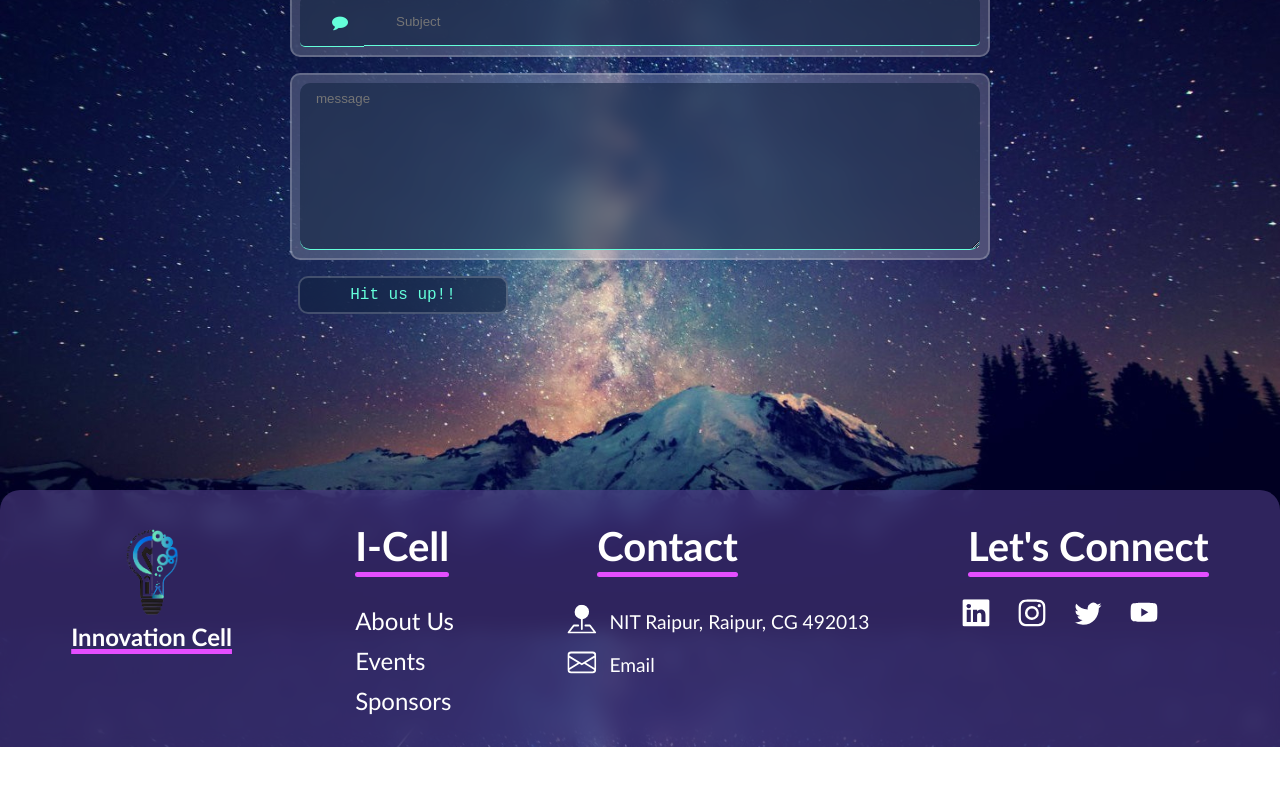
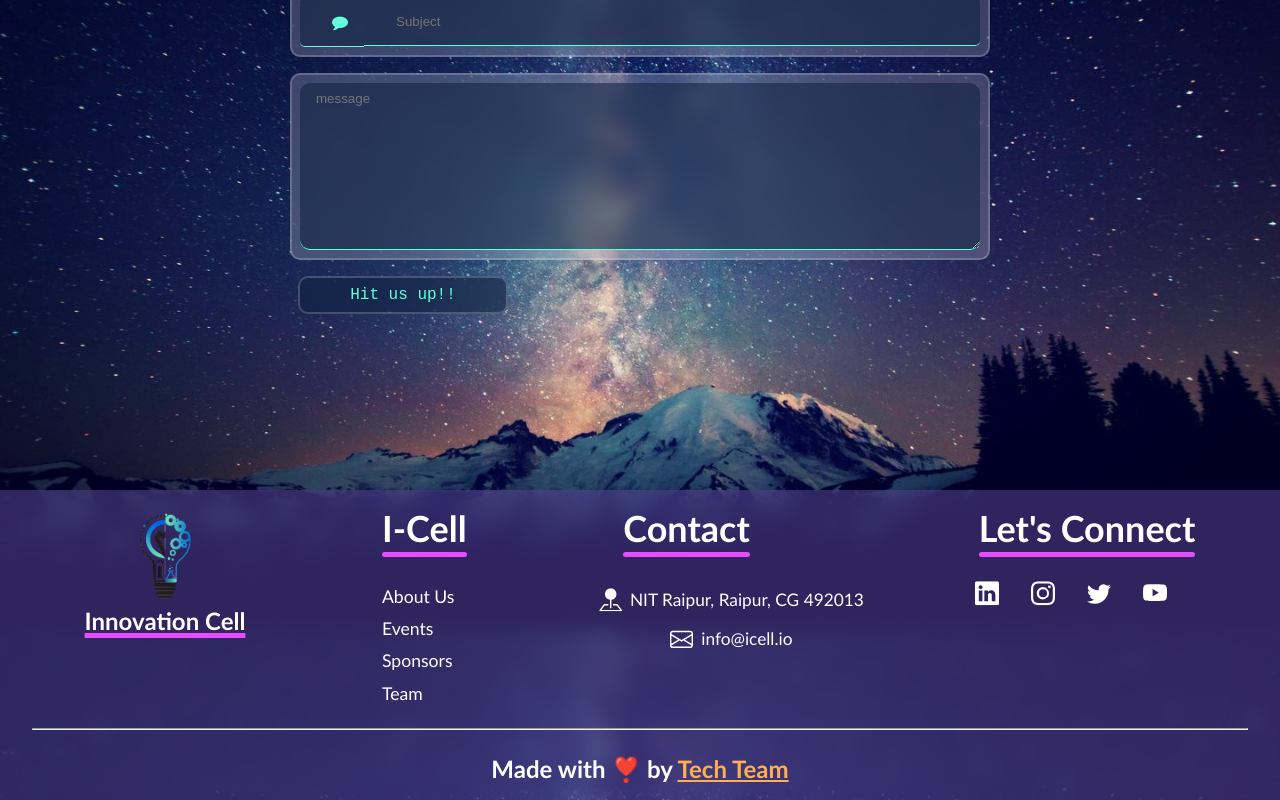
Before and after one commit to lakshmanmulchandani/InnovationCell-Website, a React (Create React App) app in the folder client/: page / in a window 1280 px wide. Shown: the part 7369-8169 px from the top of the page. Before the commit the page ends 8116 px from the top, so only its background shows below. Built offline with nearby package versions, Linux system fonts and the light colour scheme; a web font is replaced by a local one.

Commit message:
Footer section

```diff
--- a/client/src/Components/Footer/Footer.css
+++ b/client/src/Components/Footer/Footer.css
@@ -1,28 +1,34 @@
-footer {
+.footer {
+  width: 100%;
   color: white;
   background-color: rgba(98, 74, 156, 0.485);
   opacity: 50;
   backdrop-filter: blur(10px);
   margin-top: 5rem;
-  padding: 2rem 2rem;
-  border-radius: 20px 20px 0 0;
+  padding: 1rem 2rem;
+  display: flex;
+  flex-direction: column;
+  gap: 1.5rem;
+  font-family: "Gill Sans", "Gill Sans MT", Calibri, "Trebuchet MS", sans-serif;
+}
+
+.footer > .upper-section {
   display: flex;
   flex-wrap: wrap;
   justify-content: space-evenly;
   align-items: start;
   row-gap: 5rem;
   column-gap: 4rem;
-  font-family: "Gill Sans", "Gill Sans MT", Calibri, "Trebuchet MS", sans-serif;
   width: 100%;
 }
 
-footer h1 {
+.footer .upper-section h1 {
   position: relative;
   width: fit-content;
-  font-size: 2.5rem;
+  font-size: 2.25rem;
 }
 
-footer h1::after {
+.footer .upper-section h1::after {
   content: "";
   background-color: rgb(228, 78, 255);
   position: absolute;
@@ -75,7 +81,7 @@ a:hover {
 }
 
 .about > a {
-  font-size: 1.5rem;
+  font-size: 1.1rem;
 }
 
 /* contacts */
@@ -88,10 +94,20 @@ a:hover {
 
 .contacts > a {
   margin: 0.5rem 0;
+  display: flex;
+  flex-direction: row;
+  align-items: center;
+  justify-content: center;
+  gap: 0.5rem;
 }
 
 .contacts > a:hover {
   scale: 1.1;
+}
+
+.contacts > a > span {
+  font-size: 0.9rem;
+  width: fit-content;
 }
 
 /* social accounts */
@@ -108,30 +124,42 @@ a:hover {
 }
 
 .socials > a {
+  scale: 1.5;
+}
+
+.socials > a:hover {
   scale: 1.7;
 }
 
-.socials > a:hover {
-  scale: 2;
+/* LOWER SECTION */
+
+.footer > .lower-section > h1 {
+  text-align: center;
+  font-size: 1.5rem;
+}
+
+.footer > .lower-section > h1 > span {
+  color: rgb(255, 174, 81);
+  text-decoration: underline;
 }
 
 /* media queries */
 
 @media screen and (max-width: 704px) {
-  footer {
+  .footer .upper-section {
     flex-direction: column;
     align-items: center;
     padding: 1rem 0;
     row-gap: 4rem;
   }
 
-  footer h1 {
+  .footer .upper-section h1 {
     text-align: center;
     font-size: 1.7rem;
     margin: 0 auto;
   }
 
-  footer h1::after {
+  .footer .upper-section h1::after {
     content: "";
     background-color: rgb(228, 78, 255);
     position: absolute;
@@ -145,27 +173,75 @@ a:hover {
   .footer-logo > img {
     height: 100px;
   }
+
+  .footer > .lower-section > h1 {
+    font-size: 1.2rem;
+  }
 }
 
 @media screen and (max-width: 300px) {
-  footer {
+  .footer {
+    padding: 1rem 0;
+    width: 100%;
+  }
+
+  .footer > .upper-section {
     row-gap: 3rem;
     text-align: center;
   }
 
-  .about > a {
-    font-size: 1.2rem;
+  .footer .upper-section .container {
+    gap: 1.5rem;
   }
 
   .footer-logo > h2 {
     font-size: 1.5rem;
   }
 
-  footer h1 {
+  .footer .upper-section h1 {
     font-size: 1.5rem;
   }
 
   .contacts > a > span {
     font-size: 0.8rem;
   }
+
+  .socials {
+    gap: 1.75rem;
+  }
+
+  .socials > a {
+    scale: 1.3;
+  }
+
+  .footer > .lower-section > h1 {
+    font-size: 1rem;
+  }
 }
+
+@media screen and (max-width: 180px) {
+  .footer .upper-section h1 {
+    font-size: 1.4rem;
+  }
+
+  .footer-logo > h2 {
+    font-size: 1.2rem;
+  }
+
+  .about > a {
+    font-size: 0.9rem;
+  }
+
+  .contacts > a > span {
+    font-size: 0.6rem;
+  }
+
+  .socials {
+    gap: 1rem;
+    margin: 0 auto;
+  }
+
+  .socials > a {
+    scale: 1;
+  }
+}
--- a/client/src/Components/Footer/Footer.jsx
+++ b/client/src/Components/Footer/Footer.jsx
@@ -26,7 +26,8 @@ const footerLinks = [
 
 export default function Footer() {
   return (
-    <footer>
+    <footer className="footer">
+      <div className="upper-section">
         <div className="footer-logo">
           <img src={ICellImg} alt="Icell Logo" />
           <h2>Innovation Cell</h2>
@@ -40,6 +41,7 @@ export default function Footer() {
             <a href="#aboutusnav">About Us</a>
             <a href="#eventsnav">Events</a>
             <a href="#spons">Sponsors</a>
+            <a href="#team">Team</a>
           </div>
         </div>
 
@@ -49,13 +51,13 @@ export default function Footer() {
 
           <div className="contacts">
             <a href="https://maps.app.goo.gl/EWSsuCfKTZvQZBxCA" target="_blank" rel="noreferrer">
-            <BsPinMapFill style={{ margin: "1px 15px 0 0", scale: "150%" }} />
+              <BsPinMapFill style={{ scale: "120%" }} />
               <span>NIT Raipur, Raipur, CG 492013</span>
             </a>
 
             <a href="mailto:info@icell.io" target="_blank" rel="noreferrer">
-            <BsEnvelope style={{ margin: "1px 15px 0 0", scale: "150%" }} />
-            <span>Email</span>
+              <BsEnvelope style={{ scale: "120%" }} />
+              <span>info@icell.io</span>
             </a>
           </div>
         </div>
@@ -66,12 +68,19 @@ export default function Footer() {
 
           <div className="socials">
             {footerLinks.map((links, idx) => (
-            <a key={idx} href={links.link} target="_blank">
+              <a key={idx} href={links.link} target="_blank" rel="noreferrer">
                 <links.icon />
               </a>
             ))}
           </div>
         </div>
+      </div>
+
+      <hr style={{ width: "auto" }} />
+
+      <div className="lower-section">
+        <h1>Made with ❣️ by <span>Tech Team</span></h1>
+      </div>
     </footer>
   )
 }
```
Lines whose indentation alone changed are shown as unchanged.
